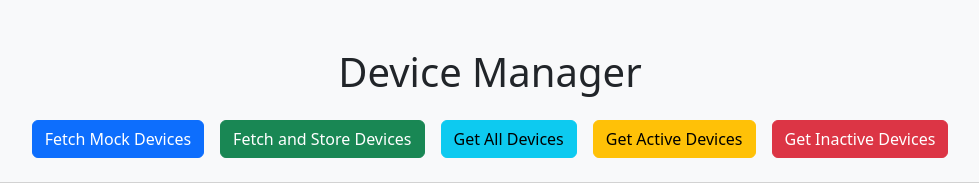
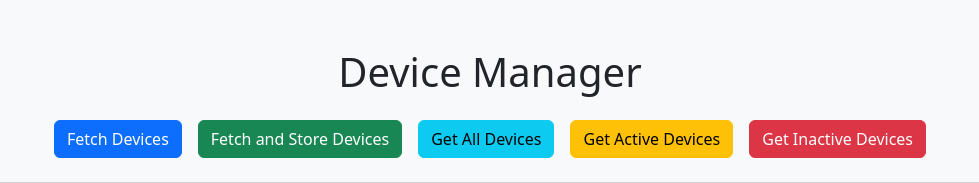
Before and after one commit to Yjuhu/combis-interview, a Django app: page / in a window 1280 px wide. Shown: the top 183 px of the page, without its empty margins (150-1129 px from the left). Run offline with Django 4.2, Linux system fonts and the light colour scheme.

Commit message:
Corrected errors.

```diff
--- a/combis_interview/comapp/templates/home.html
+++ b/combis_interview/comapp/templates/home.html
@@ -14,7 +14,7 @@
 
     <!-- Buttons Section -->
     <div class="d-flex justify-content-center mb-4">
-      <button class="btn btn-primary mx-2" onclick="fetchMockDevices()">Fetch Mock Devices</button>
+      <button class="btn btn-primary mx-2" onclick="fetchMockDevices()">Fetch Devices</button>
       <button class="btn btn-success mx-2" onclick="updateDevices()">Fetch and Store Devices</button>
       <button class="btn btn-info mx-2" onclick="getAllDevices()">Get All Devices</button>
       <button class="btn btn-warning mx-2" onclick="getFilteredDevices('active')">Get Active Devices</button>
```
Also changed, not shown: README.md.
